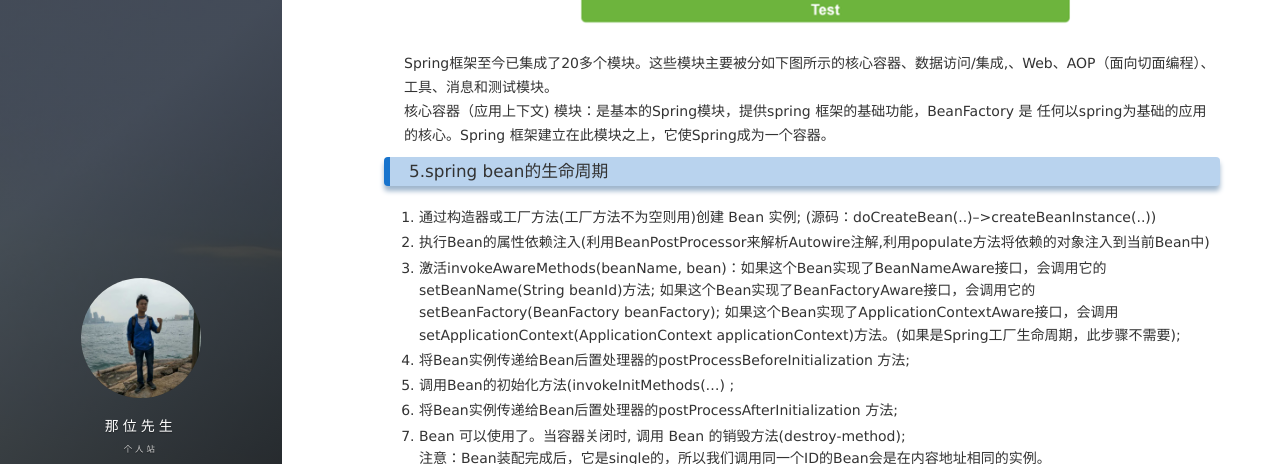
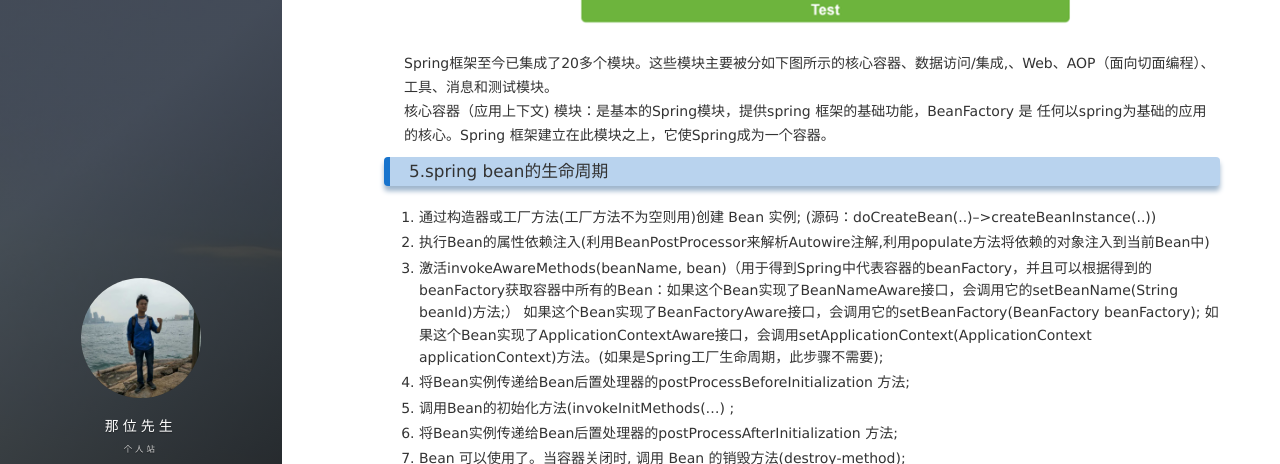
Before and after one commit to sirFive/sirFive.github.io, a Jekyll site: the page built from _posts/2019-01-13-spring.MD, in a window 1280 px wide and 900 px high, scrolled down 1010 px, cut to the strip 0-464 px from the top of the window. Built offline with Jekyll 4.4.1, drawn with Linux system fonts in a browser that asks for light colours; nearby versions of some CDN libraries; comment, search, counter and statistics services are not loaded.

Commit message:
spring初始化过程优化

```diff
--- a/_posts/2019-01-13-spring.MD
+++ b/_posts/2019-01-13-spring.MD
@@ -22,7 +22,7 @@ Spring框架至今已集成了20多个模块。这些模块主要被分如下图
 ### 5.spring bean的生命周期
 1. 通过构造器或工厂方法(工厂方法不为空则用)创建 Bean 实例; (源码：doCreateBean(..)-->createBeanInstance(..))
 2. 执行Bean的属性依赖注入(利用BeanPostProcessor来解析Autowire注解,利用populate方法将依赖的对象注入到当前Bean中)
-3. 激活invokeAwareMethods(beanName, bean)：如果这个Bean实现了BeanNameAware接口，会调用它的setBeanName(String beanId)方法;
+3. 激活invokeAwareMethods(beanName, bean)（用于得到Spring中代表容器的beanFactory，并且可以根据得到的beanFactory获取容器中所有的Bean：如果这个Bean实现了BeanNameAware接口，会调用它的setBeanName(String beanId)方法;）
 如果这个Bean实现了BeanFactoryAware接口，会调用它的setBeanFactory(BeanFactory beanFactory);
 如果这个Bean实现了ApplicationContextAware接口，会调用setApplicationContext(ApplicationContext applicationContext)方法。(如果是Spring工厂生命周期，此步骤不需要);
 6. 将Bean实例传递给Bean后置处理器的postProcessBeforeInitialization 方法;
```
